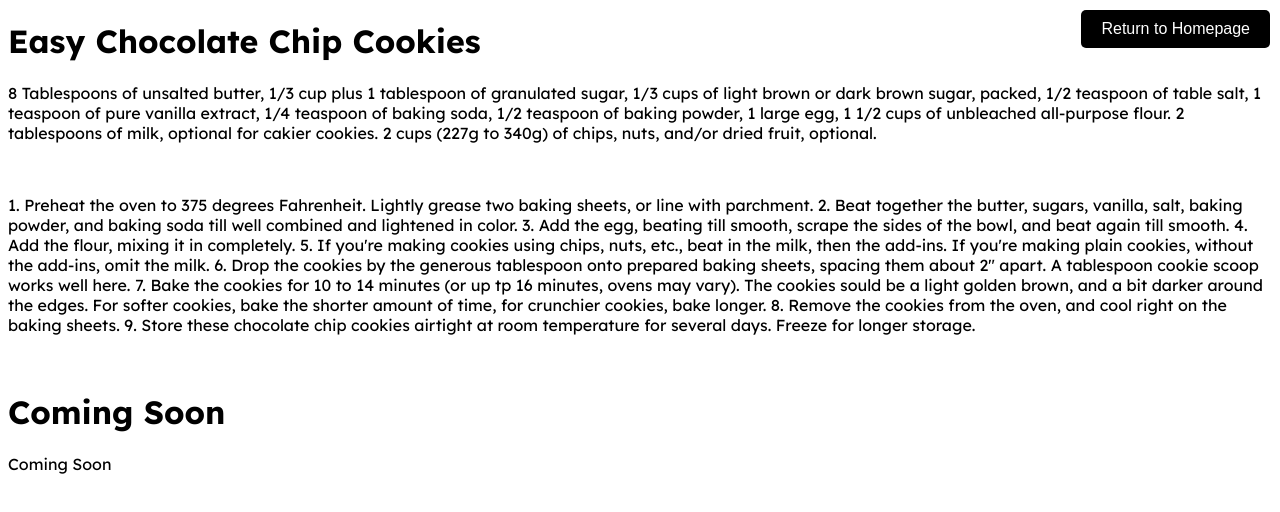
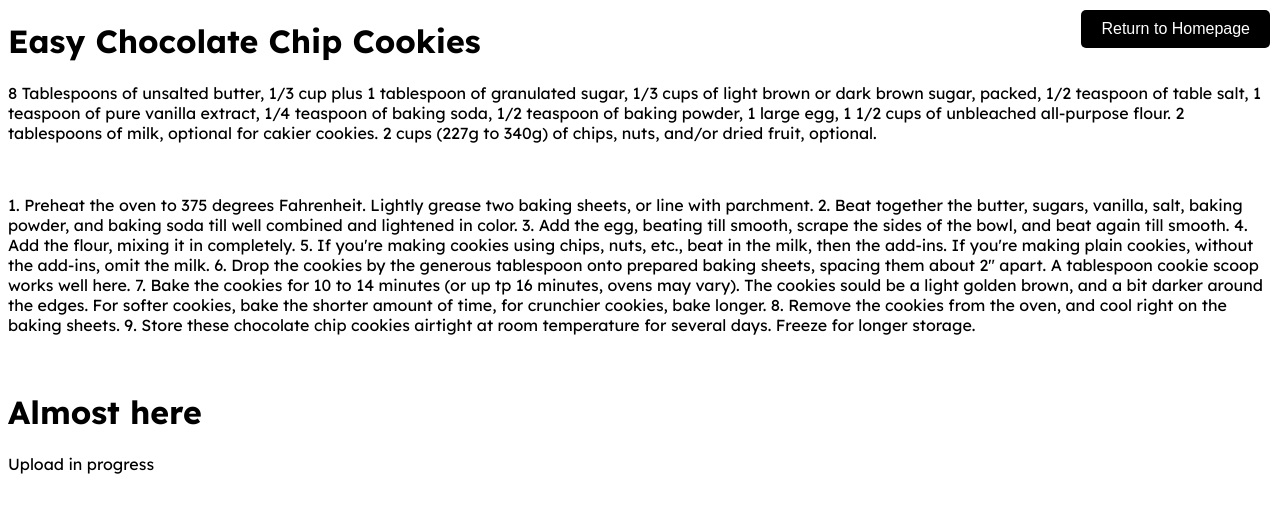
Before and after one commit to jimmy4327/Levi-s-Website, a plain HTML site: page Recipes.html in a window 1280 px wide. Drawn offline with Linux system fonts and the light colour scheme.

Commit message:
Update Recipes.html

```diff
--- a/Recipes.html
+++ b/Recipes.html
@@ -36,8 +36,8 @@
 <br>
 <p>1. Preheat the oven to 375 degrees Fahrenheit. Lightly grease two baking sheets, or line with parchment. 2. Beat together the butter, sugars, vanilla, salt, baking powder, and baking soda till well combined and lightened in color. 3. Add the egg, beating till smooth, scrape the sides of the bowl, and beat again till smooth. 4. Add the flour, mixing it in completely. 5. If you're making cookies using chips, nuts, etc., beat in the milk, then the add-ins. If you're making plain cookies, without the add-ins, omit the milk. 6. Drop the cookies by the generous tablespoon onto prepared baking sheets, spacing them about 2" apart. A tablespoon cookie scoop works well here. 7. Bake the cookies for 10 to 14 minutes (or up tp 16 minutes, ovens may vary). The cookies sould be a light golden brown, and a bit darker around the edges. For softer cookies, bake the shorter amount of time, for crunchier cookies, bake longer. 8. Remove the cookies from the oven, and cool right on the baking sheets. 9. Store these chocolate chip cookies airtight at room temperature for several days. Freeze for longer storage.</p>
 <br>
-<h1>Coming Soon</h1>
-<p>Coming Soon</p>
+<h1>Almost here</h1>
+<p>Upload in progress</p>
 
 </body>
 </html>
```
